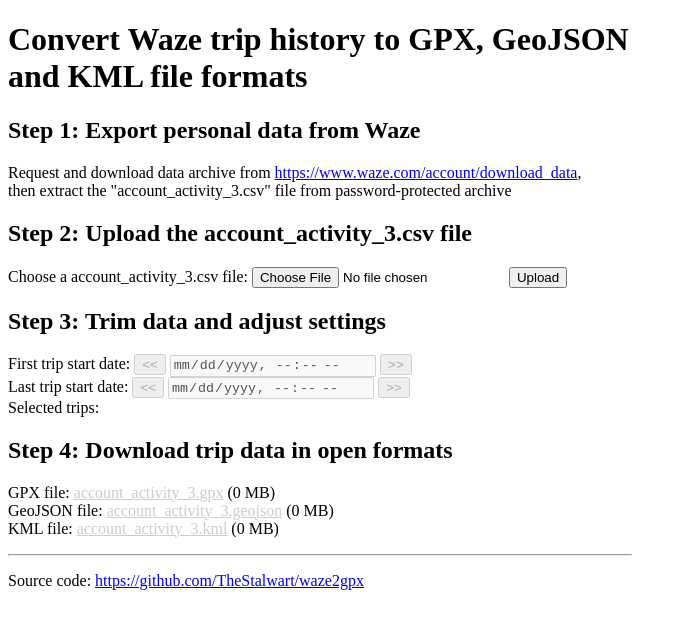
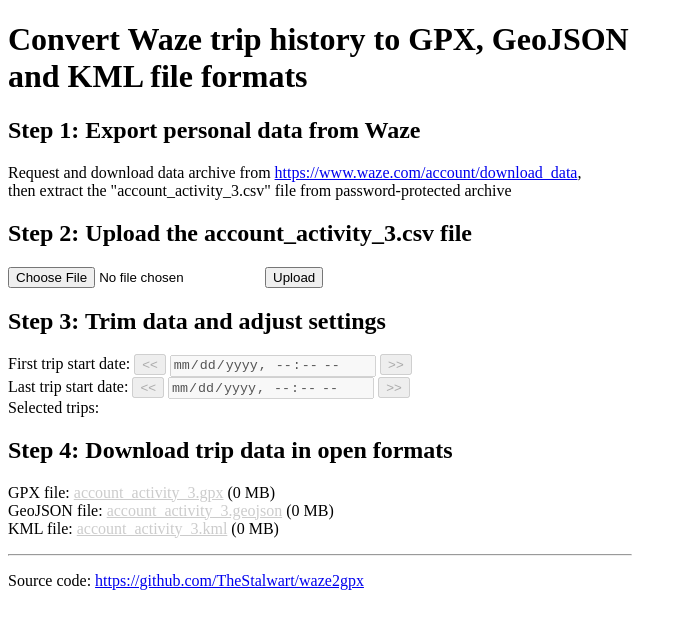
Before and after one commit to TheStalwart/waze2gpx, a plain HTML site: page index.html in a window 1280 px wide. Shown: the whole page, without its empty margins (0-687 px from the left). Drawn offline with nearby package versions, Linux system fonts and the light colour scheme.

Commit message:
Removed label for CSV upload form because it basically duplicates h2 and makes the form look messier than it needs to be

```diff
--- a/index.html
+++ b/index.html
@@ -43,7 +43,6 @@
 
         <h2>Step 2: Upload the account_activity_3.csv file</h2>
         <form id="fileForm">
-            <label for="fileUpload">Choose a account_activity_3.csv file:</label>
             <input type="file" id="fileUpload" name="fileUpload" accept=".csv">
             <button type="submit">Upload</button>
             <span id="fileFormErrorBox"></span>
```
